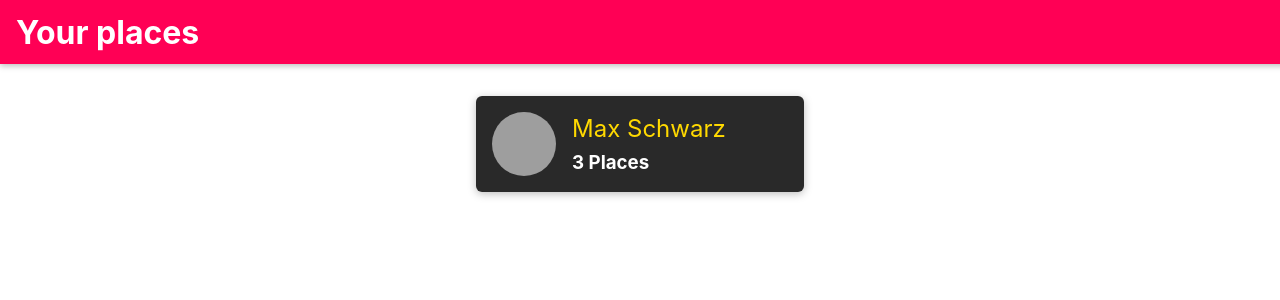
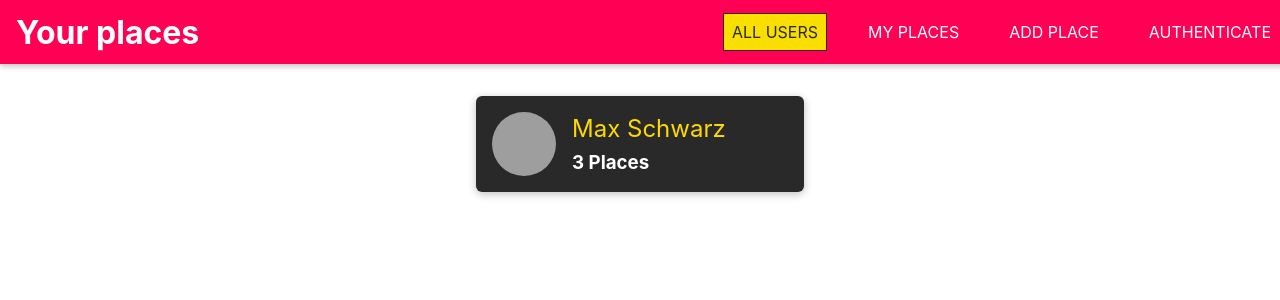
Before and after one commit to mrivk99/social-media-app, a React (Create React App) app in the folder FRONTEND/my-app/: page / in a window 1280 px wide. Shown: the top 300 px of the page. Built offline with nearby package versions, Linux system fonts and the light colour scheme; grey boxes are pictures that could not be loaded.

Commit message:
Adding Navlinks

```diff
--- a/FRONTEND/my-app/src/shared/components/Navigation/MainNavigation.js
+++ b/FRONTEND/my-app/src/shared/components/Navigation/MainNavigation.js
@@ -3,6 +3,7 @@ import React from "react";
 import './MainNavigation.css'
 import MainHeader from './MainHeader'
 import { Link } from "react-router-dom";
+import NavLinks from "./NavLinks";
 const MainNavigation = props => {
 
     return (
@@ -16,7 +17,7 @@ const MainNavigation = props => {
            <Link to="/"> Your places</Link>
         </h1>
         <nav>
-            ...
+            <NavLinks/>
         </nav>
     </MainHeader>
     );
--- a/FRONTEND/my-app/src/shared/components/Navigation/NavLinks.css
+++ b/FRONTEND/my-app/src/shared/components/Navigation/NavLinks.css
@@ -0,0 +1,76 @@
+.nav-links {
+  list-style: none;
+  margin: 0;
+  padding: 0;
+  width: 100%;
+  height: 100%;
+  display: flex;
+  flex-direction: column;
+  justify-content: center;
+  align-items: center;
+}
+
+.nav-links li {
+  margin: 1rem;
+}
+
+.nav-links a {
+  border: 1px solid transparent;
+  color: #292929;
+  text-decoration: none;
+  padding: 0.5rem;
+}
+
+.nav-links a:hover,
+.nav-links a:active,
+.nav-links a.active {
+  background: #f8df00;
+  border-color: #292929;
+  color: #292929;
+}
+
+.nav-links button {
+  cursor: pointer;
+  border: 1px solid #292929;
+  color: #292929;
+  background: transparent;
+  padding: 0.5rem;
+  font: inherit;
+}
+
+.nav-links button:focus {
+  outline: none;
+}
+
+.nav-links button:hover,
+.nav-links button:active {
+  background: #292929;
+  color: white;
+}
+
+@media (min-width: 768px) {
+  .nav-links {
+    flex-direction: row;
+  }
+
+  .nav-links li {
+    margin: 0 1rem;
+  }
+
+  .nav-links a {
+    color: white;
+    text-decoration: none;
+  }
+
+  .nav-links button {
+    border: 1px solid white;
+    color: white;
+    background: transparent;
+  }
+
+  .nav-links button:hover,
+  .nav-links button:active {
+    background: #f8df00;
+    color: #292929;
+  }
+}
--- a/FRONTEND/my-app/src/shared/components/Navigation/NavLinks.js
+++ b/FRONTEND/my-app/src/shared/components/Navigation/NavLinks.js
@@ -0,0 +1,30 @@
+import React from "react";
+import { NavLink } from "react-router-dom";
+
+import "./NavLinks.css";
+
+const NavLinks = (props) => {
+  return (
+    <ul className="nav-links">
+      <li>
+        <NavLink to="/" exact>
+          ALL USERS
+        </NavLink>
+      </li>
+      <li>
+        <NavLink to="/u1/places">MY PLACES</NavLink>
+      </li>
+      <li>
+        <NavLink to="/places/new">
+          ADD PLACE
+        </NavLink>
+      </li>
+      <li>
+        <NavLink to="/auth">
+          AUTHENTICATE
+        </NavLink>
+      </li>
+    </ul>
+  );
+};
+export default NavLinks;
```
